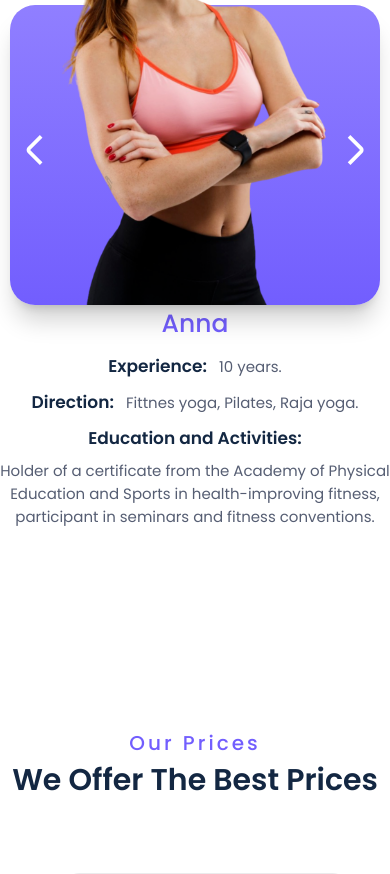
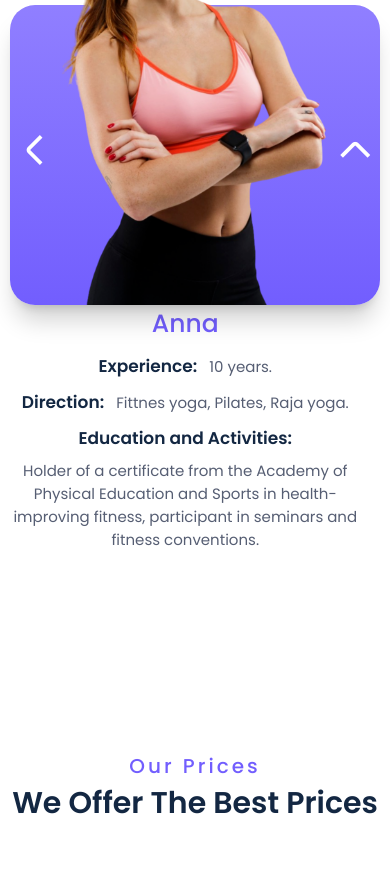
Before and after one commit to Valerij-Hering/yoga, a React (Create React App) app: page / in a window 390 px wide. Shown: the part 5240-6114 px from the top of the page. Built offline with nearby package versions, Linux system fonts and the light colour scheme; a web font is replaced by a local one.

Commit message:
Add files via upload

```diff
--- a/src/App.css
+++ b/src/App.css
@@ -9,12 +9,11 @@
 
 body {
   margin: 0;
+  overflow-x: none;
 }
 
 .container-home {
   width: 100%;
-
-
 }
 
 /* BURGER *****************************************************************************************************************************/
@@ -231,6 +230,7 @@ body {
   background-repeat: no-repeat; */
   padding-bottom: 100px;
   padding-top: 50px;
+  overflow-x: none;
 }
 
 .home-par {
@@ -686,7 +686,7 @@ transition: .25s;
 }
 
 .trainer-info{
-  width: 460px;
+  max-width: 460px;
   margin-left: 50px;
   margin-bottom: 50px;
 }
@@ -1176,7 +1176,7 @@ margin-bottom: 300px;
 
 @media all and (max-width: 780px) {
   .container-tarif {
-    max-width: 290px;
+    max-width: 300px;
   }
 }
 
@@ -1239,16 +1239,8 @@ margin-bottom: 300px;
     font-size: 30px;
   }
 
-  .container-trainer {
-    width: 100%;
-  }
-
   .trainer-info {
-    width: 100%;
-  }
-
-  .container-tarif {
-    width: 100%;
+    width: 95%;
   }
 
   .container-tarif2 {
@@ -1368,6 +1360,10 @@ margin-bottom: 300px;
     padding-top: 0px;
     margin-top: 0px;
   }
+
+  .container-tarif {
+    max-width: 300px;
+  }
 }
 
 
--- a/src/Carousel.js
+++ b/src/Carousel.js
@@ -32,22 +32,22 @@ function Carousel() {
       <div className="container-trainer">
 
 
-          <div className="trainer-position-btn" data-aos="fade-right" data-aos-duration="1500" data-aos-once="true">
+          <div className="trainer-position-btn" data-aos="fade-up" data-aos-duration="1500" data-aos-once="true">
           <button className="trainer-btn" onClick={previousTrainer}><i className="fi fi-bs-angle-left"></i></button>
           <div className="tr-fon">
             <img className="trainer-img"  src={`${image}.png`} alt="trainer"/>
           </div>
-          <button className="trainer-btn" onClick={nextTrainer}><i className="fi fi-bs-angle-right"></i></button>
+          <button className="trainer-btn" onClick={nextTrainer}><i className="fi fi-bs-angle-up"></i></button>
           </div>
 
-          <div className="tr-fon2">
+          <div className="tr-fon2" data-aos="fade-up" data-aos-duration="1500">
           <button className="trainer-btn-phone" onClick={previousTrainer}><i className="fi fi-bs-angle-left"></i></button>
             <img className="trainer-img"  src={`${image}.png`} alt="trainer"/>
-            <button className="trainer-btn-phone" onClick={nextTrainer}><i className="fi fi-bs-angle-right"></i></button>
+            <button className="trainer-btn-phone" onClick={nextTrainer}><i className="fi fi-bs-angle-up"></i></button>
           </div>
 
         <div>
-        <div className='trainer-info' data-aos="fade-left" data-aos-duration="1500" data-aos-once="true">
+        <div className='trainer-info' data-aos="fade-up" data-aos-duration="1500" data-aos-once="true">
             <p className="trainer-name">{name}</p>
             <p className="trainer-exp">Experience: <span className="trainer-span">{experience}.</span></p>
             <p className="trainer-exp">Direction: <span className="trainer-span">{program}.</span></p>
--- a/src/Home.js
+++ b/src/Home.js
@@ -25,7 +25,7 @@ function Home() {
     return (
         <div className='container-home'>
             <div className='home-header shapedividers_com-900'>
-                <div className='home-header-text' data-aos="fade-right" data-aos-duration="1500">
+                <div className='home-header-text' data-aos="fade-up" data-aos-duration="1500">
                     <p  className='home-par'>Right Way <span className='home-span'>YOGA</span><img className='line' src={line} alt='line'/></p>
 
                     <p className='home-par2' >With a subscription to our studio, you can attend any of the proposed yoga directions at a convenient time for you. Sign up and have fun.</p>
@@ -39,7 +39,7 @@ function Home() {
             </div>
 
                 <div>
-                    <img className='girl-header' src={imageHeader} alt="girl" data-aos="fade-left" data-aos-duration="1500"/>
+                    <img className='girl-header' src={imageHeader} alt="girl" data-aos="fade-up" data-aos-duration="1500"/>
                 </div>
 
             </div>
```
